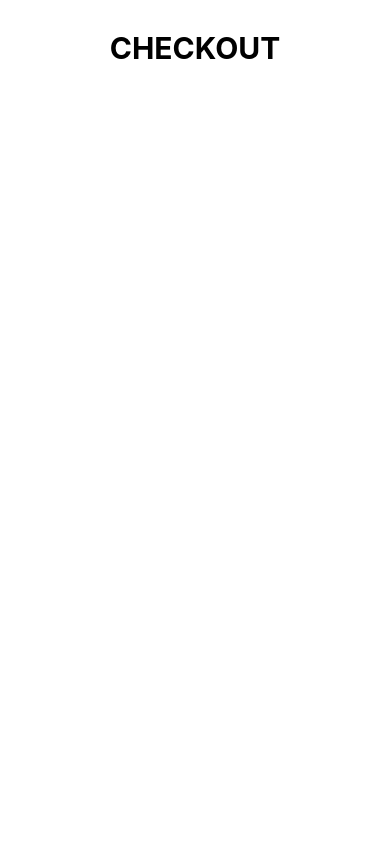
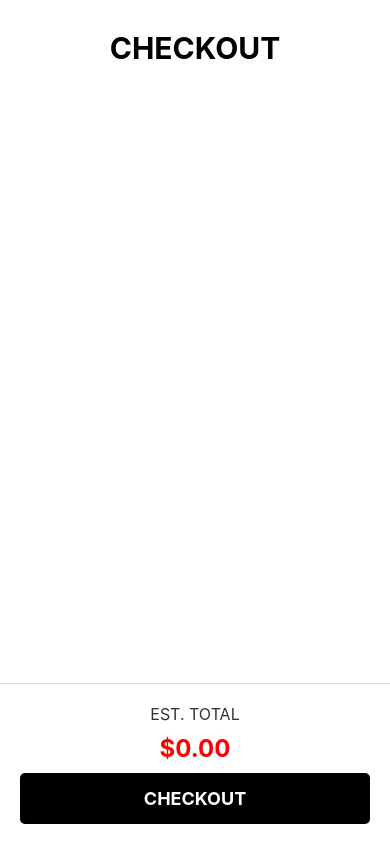
Before and after one commit to Tormalok/rn-assignment7-11358466, a React Native app: screen /Cart in a window 390 px wide. Built offline with nearby package versions, Linux system fonts and the light colour scheme.

Commit message:
created the total and checkout sections in the cart screen

```diff
--- a/Screens/CartScreen.jsx
+++ b/Screens/CartScreen.jsx
@@ -40,6 +40,15 @@
     }
   };
 
+  const calculateTotal = () => {
+    return cartItems
+      .reduce(
+        (total, item) => total + parseFloat(item.price.replace('$', '')),
+        0
+      )
+      .toFixed(2);
+  };
+
   const renderItem = ({ item }) => (
     <View style={styles.item}>
       <Image source={item.image} style={styles.image} />
@@ -64,7 +73,15 @@
         data={cartItems}
         renderItem={renderItem}
         keyExtractor={(item) => item.id}
+        showsVerticalScrollIndicator={false}
       />
+      <View style={styles.footer}>
+        <Text style={styles.totalText}>EST. TOTAL</Text>
+        <Text style={styles.totalAmount}>${calculateTotal()}</Text>
+        <TouchableOpacity style={styles.checkoutButton}>
+          <Text style={styles.checkoutText}>CHECKOUT</Text>
+        </TouchableOpacity>
+      </View>
     </View>
   );
 };
@@ -109,6 +126,39 @@
   removeButton: {
     marginLeft: 10,
   },
+  footer: {
+    position: 'absolute',
+    bottom: 0,
+    left: 0,
+    right: 0,
+    backgroundColor: '#fff',
+    padding: 20,
+    borderTopWidth: 1,
+    borderColor: '#ddd',
+    alignItems: 'center',
+  },
+  totalText: {
+    fontSize: 16,
+    color: '#333',
+  },
+  totalAmount: {
+    fontSize: 24,
+    color: '#f00',
+    fontWeight: 'bold',
+    marginVertical: 10,
+  },
+  checkoutButton: {
+    backgroundColor: '#000',
+    padding: 15,
+    borderRadius: 5,
+    width: '100%',
+    alignItems: 'center',
+  },
+  checkoutText: {
+    color: '#fff',
+    fontSize: 18,
+    fontWeight: 'bold',
+  },
 });
 
 export default CartScreen;
```
